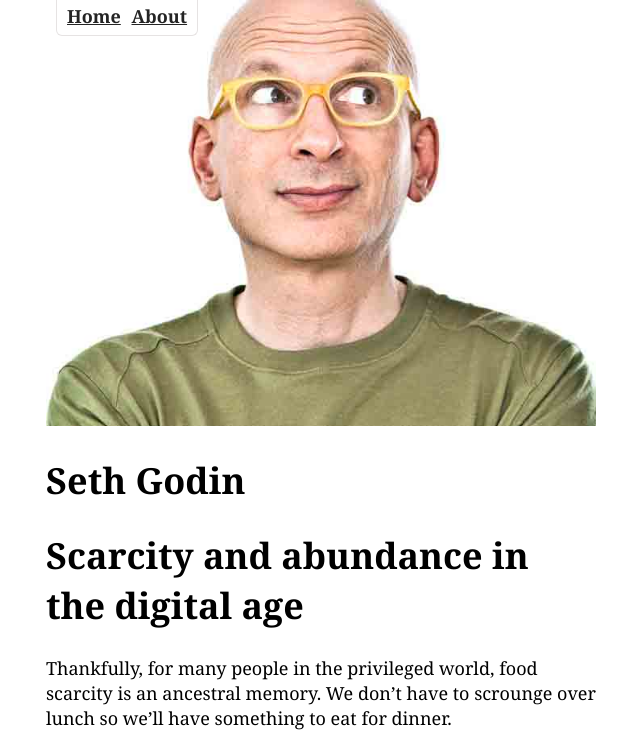
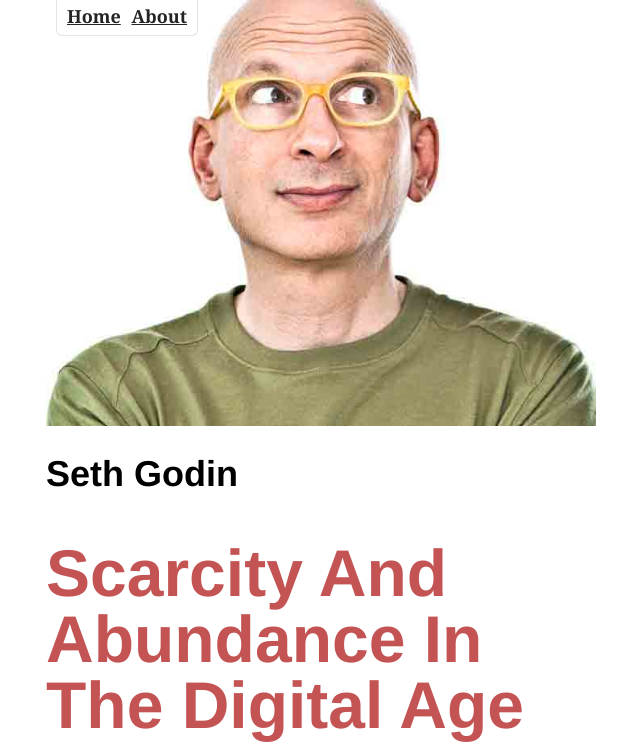
Before and after one commit to KatAviles/art336-demo-02-master-kat, a plain HTML site: page index.html in a window 1280 px wide. Shown: the top 746 px of the page, without its empty margins (319-959 px from the left). Drawn offline with nearby package versions, Linux system fonts and the light colour scheme; a script that the page names is missing; a web font is replaced by a local one.

Commit message:
headline

```diff
--- a/scss/_base.scss
+++ b/scss/_base.scss
@@ -55,6 +55,19 @@
 
 a:hover {
     color: lighten($color, 40%);
-    @include body-font-bold;
     transition: color 350ms linear;
 }
+
+//End nav styling
+
+h1, h2, h3 {
+    @include headline-font;
+    line-height: 1;
+}
+
+article h1 {
+    color: $color-title;
+    @include fontSize (66px);
+    margin: 48px 0 48px 0;
+    text-transform: capitalize;
+}
```
Also changed, not shown: css/main.css.
